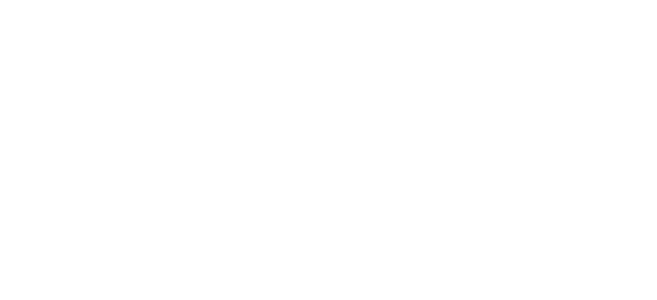
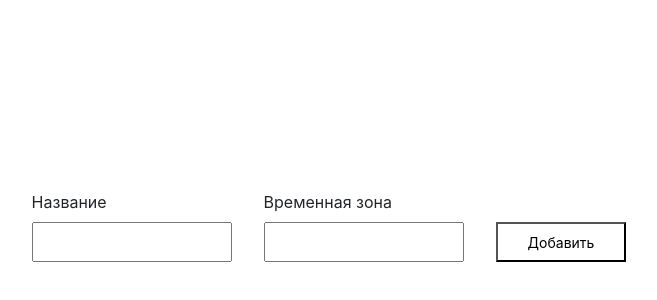
Before and after one commit to ioalpatov-education/lifecycle-watches, a React (Create React App) app: page / in a window 1280 px wide. Shown: the part 166-466 px from the top of the page, without its empty margins (311-968 px from the left). Built offline with nearby package versions, Linux system fonts and the light colour scheme.

Commit message:
добавлен метод для добавления временной зоны

```diff
--- a/package.json
+++ b/package.json
@@ -9,11 +9,13 @@
     "@testing-library/jest-dom": "^5.16.5",
     "@testing-library/react": "^13.4.0",
     "@testing-library/user-event": "^13.5.0",
+    "formik": "^2.2.9",
     "prop-types": "^15.8.1",
     "react": "^18.2.0",
     "react-dom": "^18.2.0",
     "react-scripts": "5.0.1",
-    "web-vitals": "^2.1.4"
+    "web-vitals": "^2.1.4",
+    "yup": "^1.0.2"
   },
   "scripts": {
     "start": "react-scripts start",
--- a/src/App.js
+++ b/src/App.js
@@ -1,8 +1,10 @@
+import Watches from "./components/Watches";
 import "./App.css";
 
 function App() {
   return (
     <div className="app">
+      <Watches />
     </div>
   );
 }
--- a/src/components/Watches/WatchesForm.jsx
+++ b/src/components/Watches/WatchesForm.jsx
@@ -13,13 +13,25 @@
     .required("Обязательное поле"),
 });
 
-const WatchesForm = () => {
+const WatchesForm = ({ onAddTimeZone }) => {
   const initialValues = {
     title: "",
     timeZone: "",
   };
 
-  const addTimeZone = () => {};
+  const addTimeZone = (values, actions) => {
+    const { title, timeZone } = values;
+
+    actions.resetForm();
+
+    const newTimeZone = {
+      title,
+      timeZone,
+      id: nanoid(),
+    };
+
+    onAddTimeZone(newTimeZone);
+  };
 
   return (
     <Formik
@@ -51,4 +63,8 @@
   );
 };
 
+WatchesForm.propTypes = {
+  onAddTimeZone: PropTypes.func.isRequired,
+};
+
 export default WatchesForm;
--- /dev/null
+++ b/src/components/Watches/WatchesList.jsx
@@ -0,0 +1,3 @@
+const WatchesList = () => {};
+
+export default WatchesList;
--- /dev/null
+++ b/src/components/Watches/index.jsx
@@ -0,0 +1,13 @@
+import WatchesForm from "./WatchesForm";
+import WatchesList from "./WatchesList";
+
+const Watches = () => {
+  return (
+    <div className="watches-wrapper">
+      <WatchesForm />
+      <WatchesList />
+    </div>
+  );
+};
+
+export default Watches;
```
Also changed, not shown: 1 other file (tests, documents, lock files or other folders).
